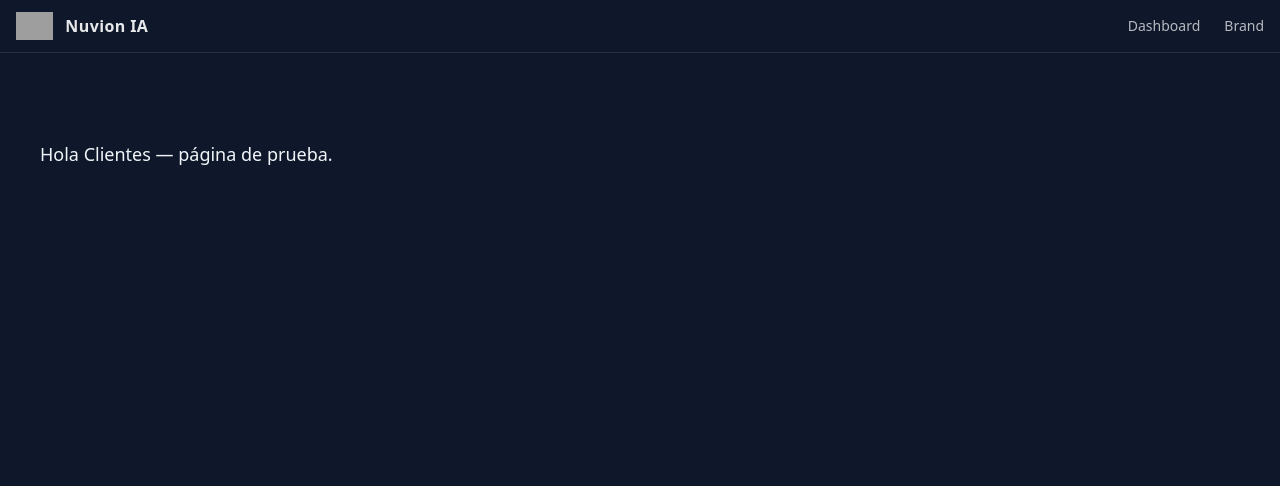
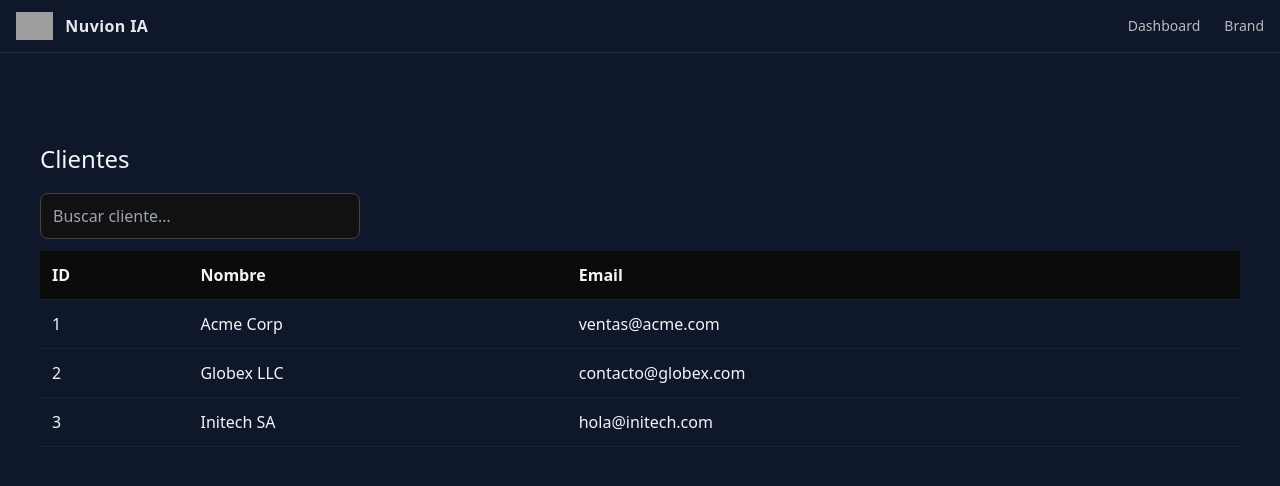
Before and after one commit to ianuvion/nuvion-ia, a Next.js app: page /clientes in a window 1280 px wide. Shown: the top 486 px of the page. Built offline with nearby package versions, Linux system fonts and the light colour scheme; grey boxes are pictures that could not be loaded.

Commit message:
Update page.tsx

```diff
--- a/app/clientes/page.tsx
+++ b/app/clientes/page.tsx
@@ -1,7 +1,85 @@
+'use client';
+
+import { useMemo, useState } from 'react';
+
+type Cliente = {
+  id: number;
+  nombre: string;
+  email: string;
+};
+
 export default function Page() {
+  // Datos de prueba (luego los cambiamos por reales)
+  const data: Cliente[] = [
+    { id: 1, nombre: 'Acme Corp',   email: 'ventas@acme.com' },
+    { id: 2, nombre: 'Globex LLC',  email: 'contacto@globex.com' },
+    { id: 3, nombre: 'Initech SA',  email: 'hola@initech.com' },
+  ];
+
+  const [query, setQuery] = useState('');
+
+  const filtered = useMemo(() => {
+    const q = query.trim().toLowerCase();
+    if (!q) return data;
+    return data.filter(c =>
+      c.nombre.toLowerCase().includes(q) || c.email.toLowerCase().includes(q)
+    );
+  }, [query, data]);
+
   return (
-    <div style={{ padding: 24, fontSize: 18 }}>
-      Hola Clientes — página de prueba.
+    <div style={{ padding: 24 }}>
+      <h1 style={{ fontSize: 24, marginBottom: 16 }}>Clientes</h1>
+
+      <div style={{ marginBottom: 12 }}>
+        <input
+          value={query}
+          onChange={(e) => setQuery(e.target.value)}
+          placeholder="Buscar cliente…"
+          style={{
+            width: 320,
+            padding: '10px 12px',
+            borderRadius: 8,
+            border: '1px solid #444',
+            background: '#111',
+            color: '#eee',
+            outline: 'none',
+          }}
+        />
+      </div>
+
+      <div style={{ overflowX: 'auto' }}>
+        <table
+          style={{
+            width: '100%',
+            borderCollapse: 'collapse',
+            minWidth: 500,
+          }}
+        >
+          <thead>
+            <tr style={{ textAlign: 'left', background: '#0b0b0b' }}>
+              <th style={{ padding: 12, borderBottom: '1px solid #222' }}>ID</th>
+              <th style={{ padding: 12, borderBottom: '1px solid #222' }}>Nombre</th>
+              <th style={{ padding: 12, borderBottom: '1px solid #222' }}>Email</th>
+            </tr>
+          </thead>
+          <tbody>
+            {filtered.map((c) => (
+              <tr key={c.id}>
+                <td style={{ padding: 12, borderBottom: '1px solid #222' }}>{c.id}</td>
+                <td style={{ padding: 12, borderBottom: '1px solid #222' }}>{c.nombre}</td>
+                <td style={{ padding: 12, borderBottom: '1px solid #222' }}>{c.email}</td>
+              </tr>
+            ))}
+            {filtered.length === 0 && (
+              <tr>
+                <td colSpan={3} style={{ padding: 16, opacity: 0.7 }}>
+                  Sin resultados
+                </td>
+              </tr>
+            )}
+          </tbody>
+        </table>
+      </div>
     </div>
   );
 }
```
